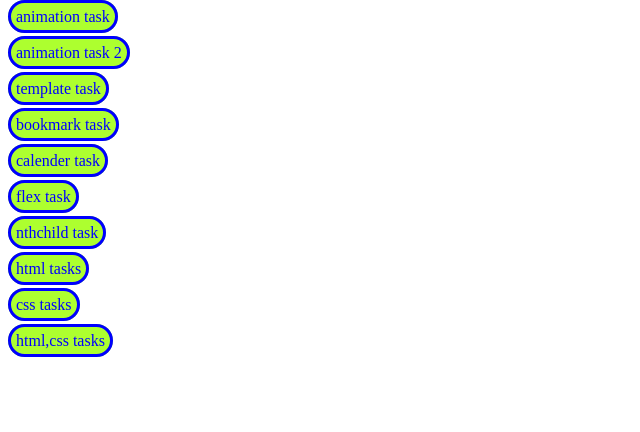
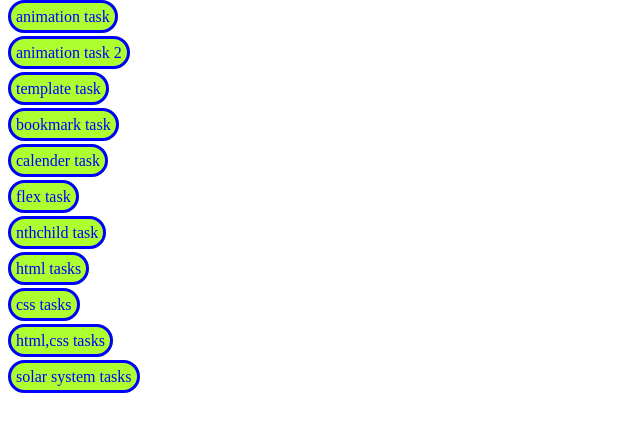
Before and after one commit to dakaniramesh26/CSS, a plain HTML site: page index.html in a window 1280 px wide. Shown: the whole page, without its empty margins (0-640 px from the left). Drawn offline with Linux system fonts and the light colour scheme.

Commit message:
Update index.html

```diff
--- a/index.html
+++ b/index.html
@@ -25,5 +25,6 @@
      <a href="task.html">html tasks</a><br><br>
       <a href="task1.html">css tasks</a><br><br>
       <a href="tasks.html">html,css tasks</a><br><br>
+     <a href="solarsystem.html">solar system tasks</a><br><br>
 </body>
 </html>
```
